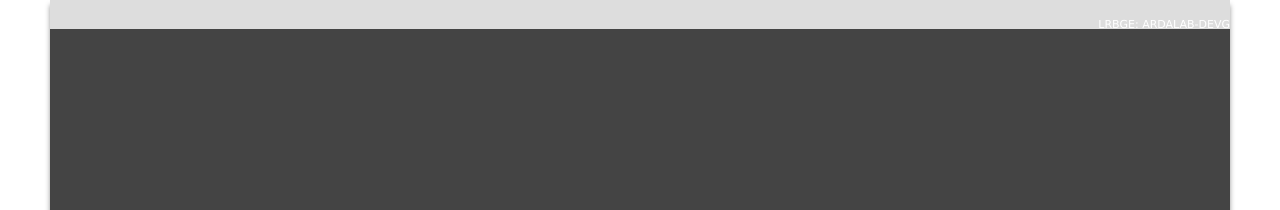
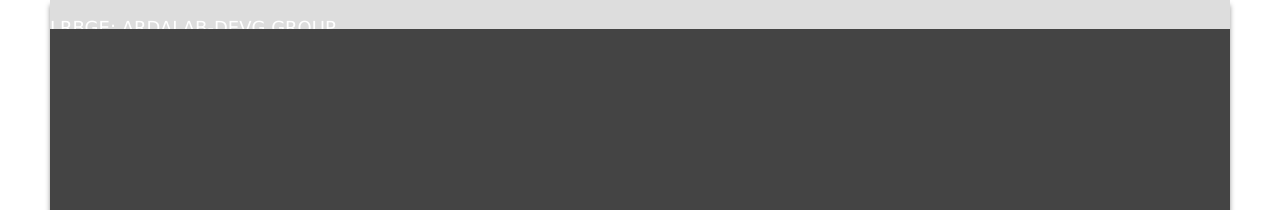
Before and after one commit to ArdaLab-DevG/ArdaLab-DevG, a Jekyll site: the page built from blog/index.html, in a window 1280 px wide. Shown: the part 94-304 px from the top of the page. Built offline with Jekyll 4.4.1, drawn with Linux system fonts in a browser that asks for light colours; nearby versions of some CDN libraries; some web fonts are replaced; library files that are not in the unit come from our copies.

Commit message:
Update default.html

```diff
--- a/_layouts/default.html
+++ b/_layouts/default.html
@@ -71,8 +71,8 @@
 </div>
 
 <div id="wrapper"><div class="noPrint" id="topnav-full"><ul><li class="first">
-	<h1><a href="default.huml"> LRBGE: ArdaLab-DevG </a></h1>
-
+	<h1 style="text-align:left; font-size: 18px; "><a href="default.huml"> LRBGE: ArdaLab-DevG Group</a></h1></li>
+       <li>
       <a href="https://www.nih.gov/" target="_blank" title="">NIH Website</a>
        </li><li>
 
```
